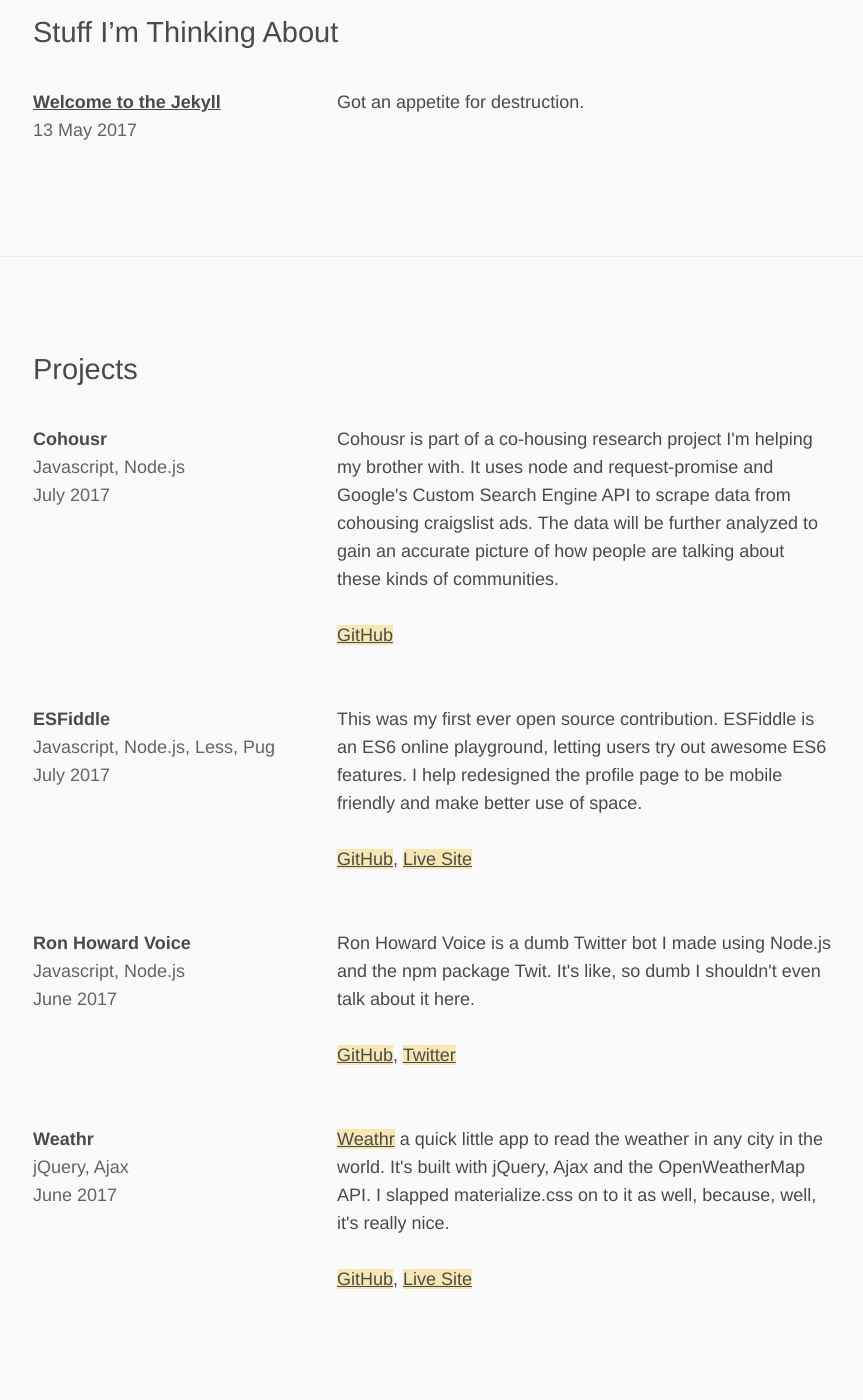
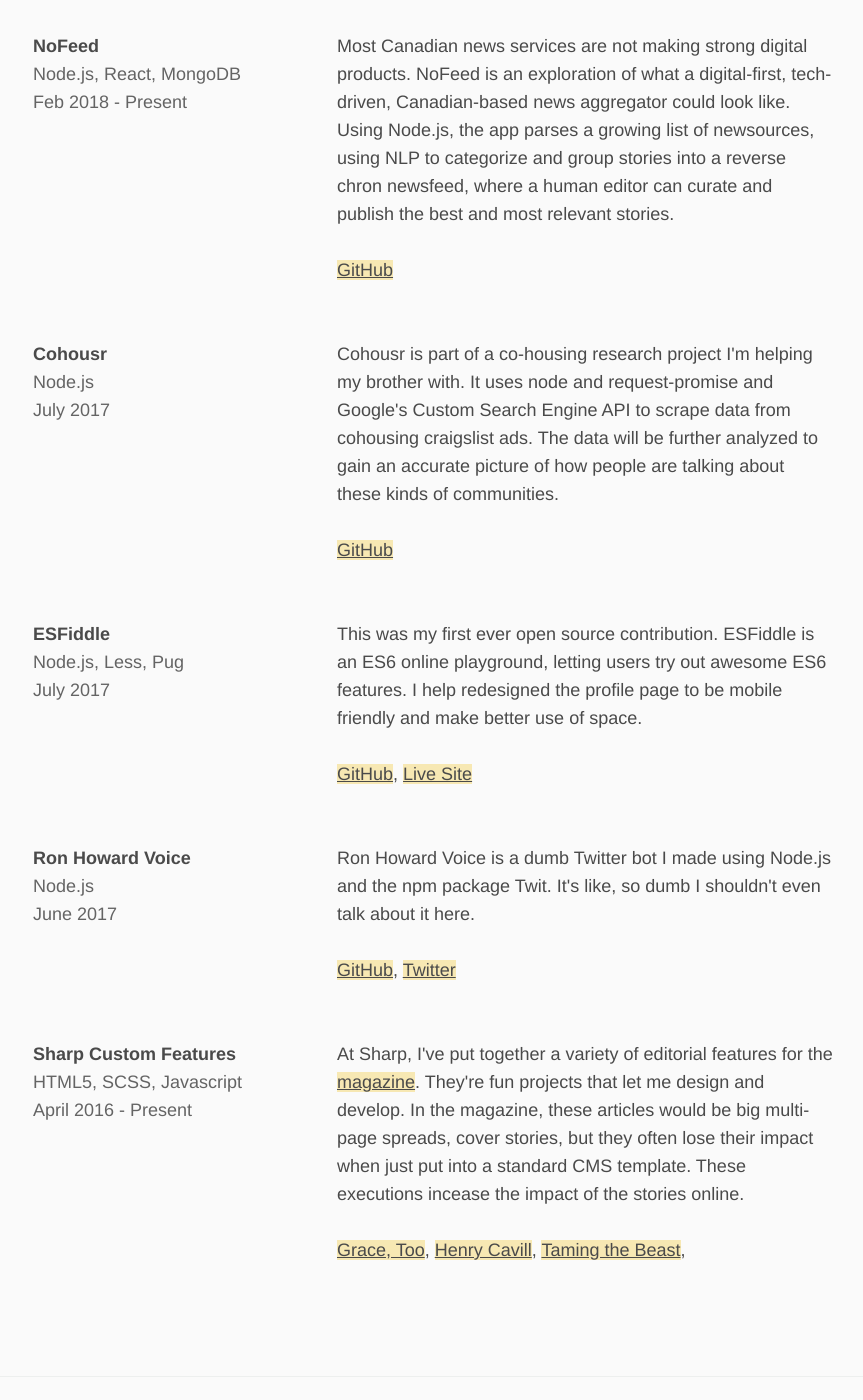
Before and after one commit to colinxr/cr-jekyll, a Jekyll site: the page built from index.html, in a window 1280 px wide and 1400 px high, scrolled down 697 px. Shown: the whole window, without its empty margins (207-1070 px from the left). Built offline with Jekyll 4.4.1, drawn with Linux system fonts in a browser that asks for light colours; some of the changed text lies outside the part shown.

Commit message:
new projects, add medium account info

```diff
--- a/_config.yml
+++ b/_config.yml
@@ -7,11 +7,12 @@
 url: "http://www.colinrabyniuk.com"
 baseurl: "http://www.colinrabyniuk.com"
 name: Colin Rabyniuk
-job: writer, product manager, and developer
+job: full-stack dev
 location: Toronto, ON
-languages: HTML, CSS and Javascript
+languages: HTML, CSS and Javascript, Node.js, React
 twitter_username: colinrabyniuk
 github_username:  colinxr
+medium_username:  colinrabyniuk
 email_address: colinxr@gmail.com
 
 # Build settings
--- a/_data/projects.yml
+++ b/_data/projects.yml
@@ -1,23 +1,29 @@
+-   title: NoFeed
+    languages: Node.js, React, MongoDB
+    time: Feb 2018 - Present
+    description: Most Canadian news services are not making strong digital products. NoFeed is an exploration of what a digital-first, tech-driven, Canadian-based news aggregator could look like. Using Node.js, the app parses a growing list of newsources, using NLP to categorize and group stories into a reverse chron newsfeed, where a human editor can curate and publish the best and most relevant stories.
+    links: <a href="https://www.github.com/colinxr/newsfeed" target="_blank">GitHub</a>
+
 -   title: Cohousr
-    languages: Javascript, Node.js
+    languages: Node.js
     time: July 2017
     description: Cohousr is part of a co-housing research project I'm helping my brother with. It uses node and request-promise and Google's Custom Search Engine API to scrape data from cohousing craigslist ads. The data will be further analyzed to gain an accurate picture of how people are talking about these kinds of communities.
-    links: <a href="https://www.github.com/colinxr/scrapecl">GitHub</a>
+    links: <a href="https://www.github.com/colinxr/scrapecl" target="_blank">GitHub</a>
 
 -   title: ESFiddle
-    languages: Javascript, Node.js, Less, Pug
+    languages: Node.js, Less, Pug
     time: July 2017
     description: This was my first ever open source contribution. ESFiddle is an ES6 online playground, letting users try out awesome ES6 features. I help redesigned the profile page to be mobile friendly and make better use of space.
-    links: <a href="https://github.com/esfiddle/esfiddle">GitHub</a>, <a href="https://esfiddle.net/">Live Site</a>
+    links: <a href="https://github.com/esfiddle/esfiddle" target="_blank">GitHub</a>, <a href="https://esfiddle.net/" target="_blank">Live Site</a>
 
 -   title: Ron Howard Voice
-    languages: Javascript, Node.js
+    languages: Node.js
     time: June 2017
     description: Ron Howard Voice is a dumb Twitter bot I made using Node.js and the npm package Twit. It's like, so dumb I shouldn't even talk about it here.
-    links: <a href="https://www.github.com/colinxr/ron-howard-voice">GitHub</a>, <a href="http://www.twitter.com/ronhoward_voice">Twitter</a>
+    links: <a href="https://www.github.com/colinxr/ron-howard-voice" target="_blank">GitHub</a>, <a href="http://www.twitter.com/ronhoward_voice" target="_blank">Twitter</a>
 
--   title: Weathr
-    languages: jQuery, Ajax
-    time: June 2017
-    description: <a href="http://www.colinrabyniuk.com/weathr">Weathr</a> a quick little app to read the weather in any city in the world. It's built with jQuery, Ajax and the OpenWeatherMap API. I slapped materialize.css on to it as well, because, well, it's really nice.
-    links: <a href="https://www.github.com/colinxr/weathr">GitHub</a>, <a href="http://www.colinrabyniuk.com/weathr">Live Site</a>
+-   title: Sharp Custom Features
+    languages: HTML5, SCSS, Javascript
+    time: April 2016 - Present
+    description: At Sharp, I've put together a variety of editorial features for the <a href="sharpmagazine.com/" target="_blank">magazine</a>. They're fun projects that let me design and develop. In the magazine, these articles would be big multi-page spreads, cover stories, but they often lose their impact when just put into a standard CMS template. These executions incease the impact of the stories online.
+    links: <a href="http://sharpmagazine.com/features/grace-too/" target="_blank">Grace, Too</a>, <a href="http://sharpmagazine.com/features/henry-cavill/" target="_blank">Henry Cavill</a>, <a href="http://sharpmagazine.com/features/taming-the-beast/" target="_blank">Taming the Beast</a>,
--- a/_includes/body.html
+++ b/_includes/body.html
@@ -1,29 +1,21 @@
-<section class="posts">
-
+<!-- <section class="posts">
   <div class="container">
-
     <h3 class="section-title">Stuff I&rsquo;m Thinking About</h3>
-
     <div class="posts--list">
-      {% for post in site.posts %}
 
       <article class="entry">
-
         <div class="meta">
-          <a href="{% if post.link %}{{ post.link }}{% else %}{{ post.url }}{% endif %}"><p class="title">{{ post.title }}</p></a>
-          <p class="meta--secondary">{{ post.date | date_to_string }}</p>
+          {{ if site.medium_username }}<a href="http://medium.com/a{{ site.medium_username }}" target="_blank"><p class="title">Follow me on Medium</p></a>{{ endif }}
         </div>
 
         <div class="desc">
-        {{ post.description }}
+        <p>Check out my Medium account where I'm sharing developer articles, et al.</p>
         </div>
     </article>
 
-
-    {% endfor %}
     </div>
   </div>
-</section>
+</section> -->
 
 <section class="projects">
   <div class="container">
@@ -46,15 +38,11 @@
       </article>
     {% endfor %}
   </div>
-
 </section>
 
 <section class="resume">
-
   <div class="container">
-
     <h3 class="section-title">Other Work-Like Things</h3>
-
     {% for job in site.data.jobs %}
       <article class="entry">
         <div class="meta">
--- a/_includes/header.html
+++ b/_includes/header.html
@@ -7,15 +7,15 @@
       <h2 class="intro__main ease">Let&rsquo;s build.</h2>
     </div>
 
-        {{ if site.github_username or site.codepen_username or site.twitter_username or site.email_address }}
+    {{ if site.github_username or site.codepen_username or site.twitter_username or site.email_address or site.medium_username }}
       <div class="social">
         {{ if site.twitter_username }}<a href="http://twitter.com/{{ site.twitter_username }}" target="_blank">Twitter</a>{{ endif }}
         {{ if site.github_username }}<a href="http://github.com/{{ site.github_username }}" target="_blank">GitHub</a>{{ endif }}
+        {{ if site.medium_username }}<a href="http://medium.com/a{{ site.medium_username }}" target="_blank">Medium</a>{{ endif }}
         {{ if site.email_address }}<a href="mailto:{{ site.email_address }}" target="_blank">Email</a>{{ endif }}
 
         #COYG
       </div>
     {{ endif }}
-
   </div>
 </header>
```
Lines whose indentation alone changed are shown as unchanged.
